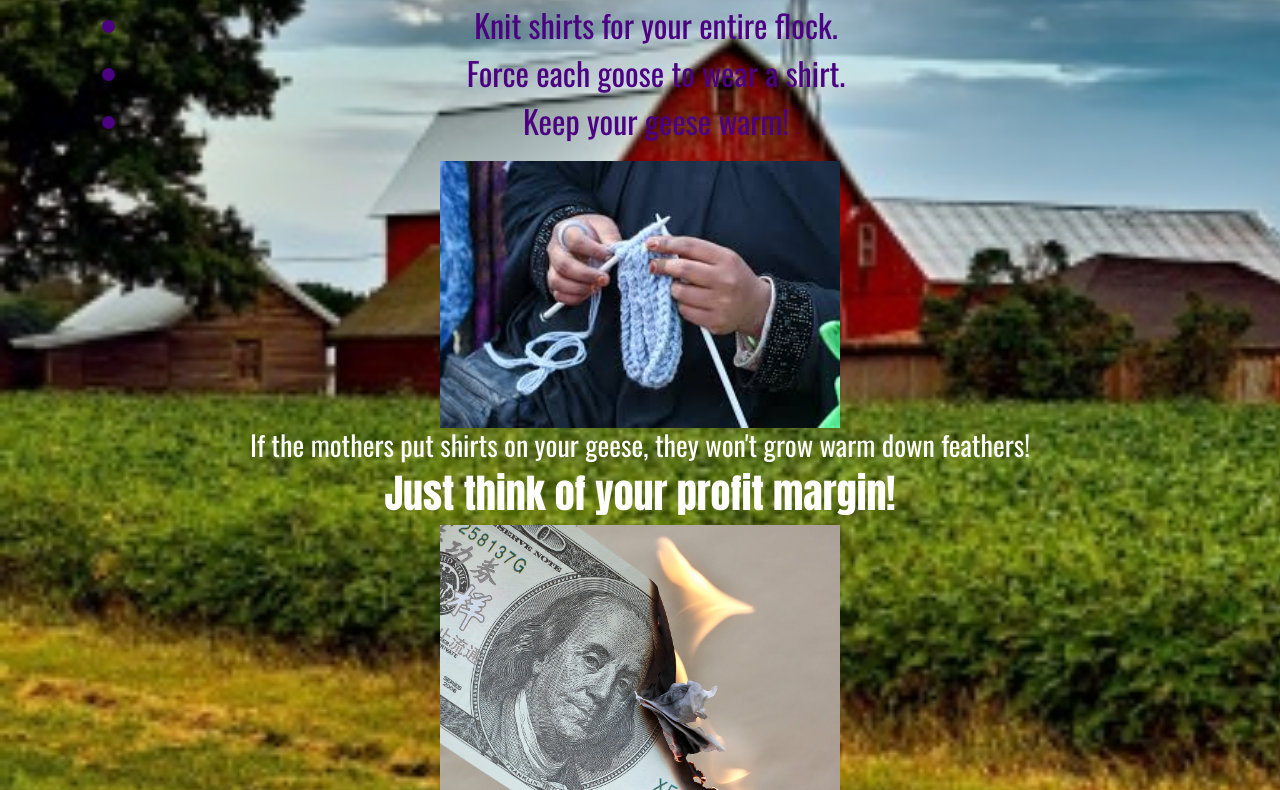
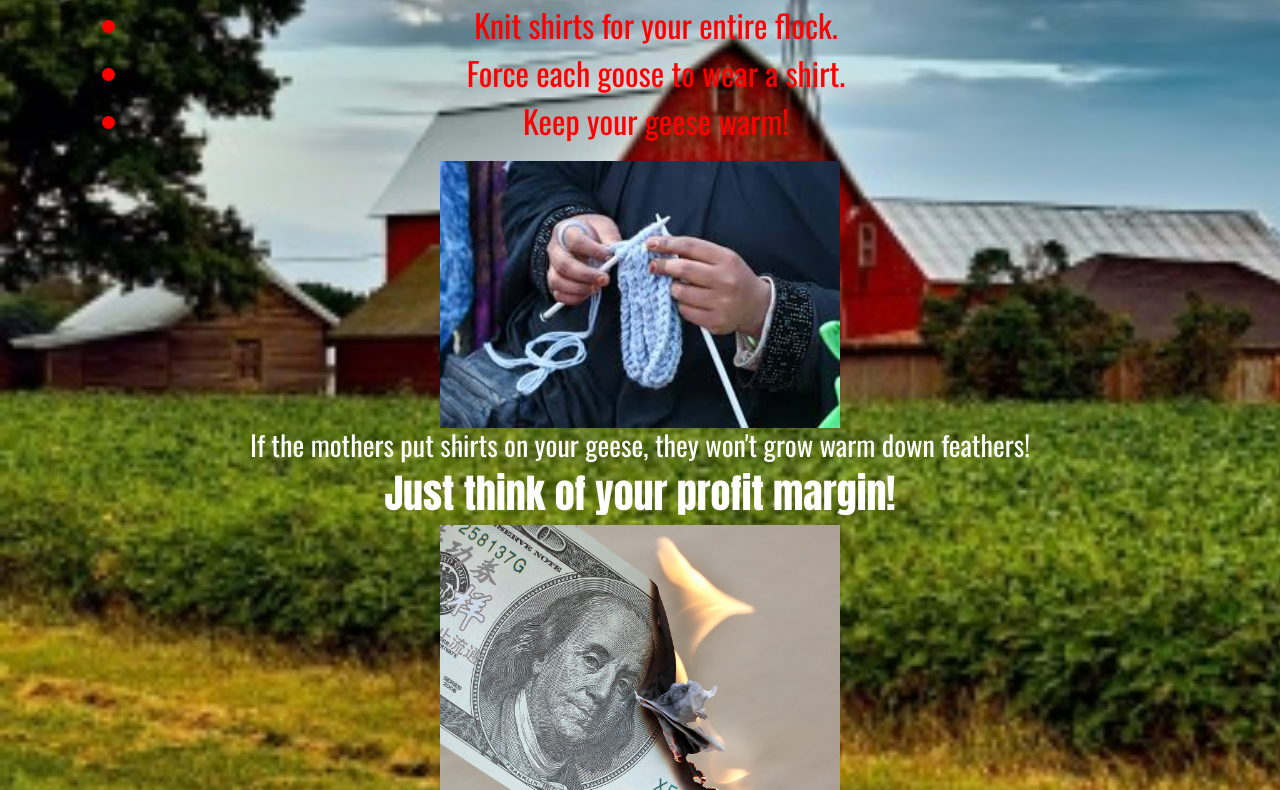
Before and after one commit to jacobnewland/csci340lab1, a plain HTML site: page index.html in a window 1280 px wide. Shown: the part 726-1516 px from the top of the page. Drawn offline with nearby package versions, Linux system fonts and the light colour scheme.

Commit message:
Realized I can check the look of the site without pushing.  Oops.  Red.

```diff
--- a/main.css
+++ b/main.css
@@ -20,7 +20,7 @@ h1 {
   font-size: 32px;
   font-weight: 200;
   text-align: center;
-  color:indigo;
+  color:red;
 }
 
 .back {
```
